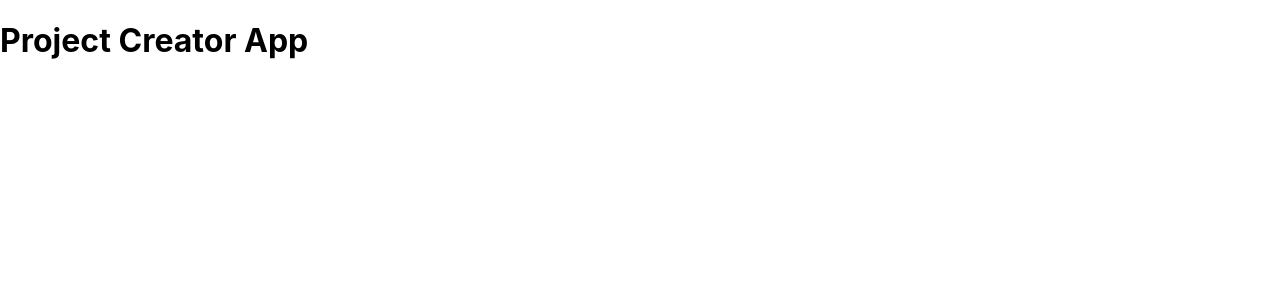
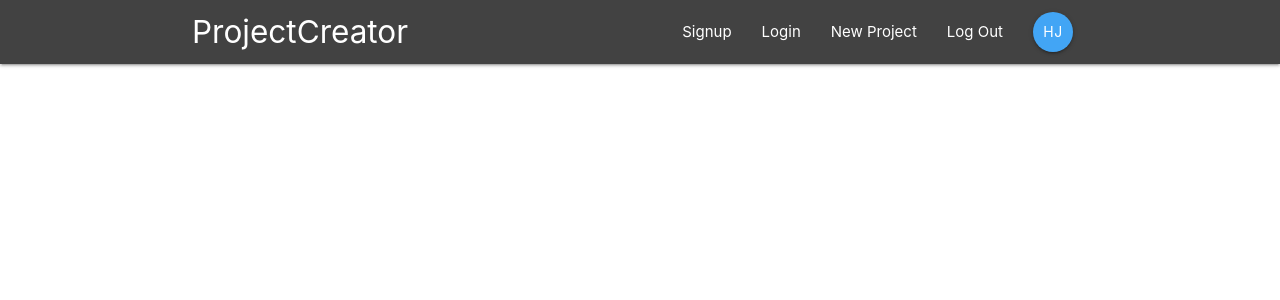
Before and after one commit to hamzajalal/ProjectApp, a React (Create React App) app: page / in a window 1280 px wide. Shown: the top 300 px of the page. Built offline with nearby package versions, Linux system fonts and the light colour scheme.

Commit message:
Added nav components

```diff
--- a/public/index.html
+++ b/public/index.html
@@ -19,6 +19,10 @@
       work correctly both with client-side routing and a non-root public URL.
       Learn how to configure a non-root public URL by running `npm run build`.
     -->
+    <!--Import Google Icon Font-->
+    <link href="https://fonts.googleapis.com/icon?family=Material+Icons" rel="stylesheet">
+    <!--Import materialize.css-->
+    <link rel="stylesheet" href="https://cdnjs.cloudflare.com/ajax/libs/materialize/1.0.0/css/materialize.min.css">
     <title>React App</title>
   </head>
   <body>
--- a/src/App.js
+++ b/src/App.js
@@ -1,12 +1,14 @@
 import React, { Component } from 'react';
 import { BrowserRouter } from 'react-router-dom';
+
+import Navbar from './components/layoutComponents/Navbar';
 
 class App extends Component {
   render() {
     return (
       <BrowserRouter>
         <div className="App">
-          <h1>Project Creator App</h1>
+          <Navbar />
         </div>
       </BrowserRouter>
     );
--- a/src/components/layoutComponents/Navbar.js
+++ b/src/components/layoutComponents/Navbar.js
@@ -0,0 +1,19 @@
+import React from 'react';
+import { Link } from 'react-router-dom';
+
+import SignedInLinks from './SignedInLinks';
+import SignedOutLinks from './SignedOutLinks';
+
+const Navbar = () => {
+    return (
+        <nav className="nav-wrapper grey darken-3">
+            <div className="container">
+                <Link to='/' className="brand-logo">ProjectCreator</Link>
+                <SignedInLinks />
+                <SignedOutLinks />
+            </div>
+        </nav>
+    )
+}
+
+export default Navbar;
--- a/src/components/layoutComponents/SignedInLinks.js
+++ b/src/components/layoutComponents/SignedInLinks.js
@@ -0,0 +1,14 @@
+import React from 'react';
+import { NavLink } from 'react-router-dom';
+
+const SignedInLinks = () => {
+    return (
+        <ul className="right">
+            <li> <NavLink to='/'>New Project</NavLink> </li>
+            <li> <NavLink to='/'>Log Out</NavLink> </li>
+            <li> <NavLink to='/' className='btn btn-floating blue lighten-1'>HJ</NavLink> </li>
+        </ul>
+    )
+}
+
+export default SignedInLinks;
--- a/src/components/layoutComponents/SignedOutLinks.js
+++ b/src/components/layoutComponents/SignedOutLinks.js
@@ -0,0 +1,13 @@
+import React from 'react';
+import { NavLink } from 'react-router-dom';
+
+const SignedOutLinks = () => {
+    return (
+        <ul className="right">
+            <li> <NavLink to='/'>Signup</NavLink> </li>
+            <li> <NavLink to='/'>Login</NavLink> </li>
+        </ul>
+    )
+}
+
+export default SignedOutLinks;
```
